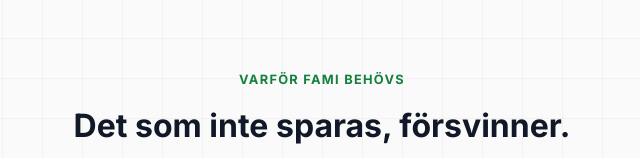
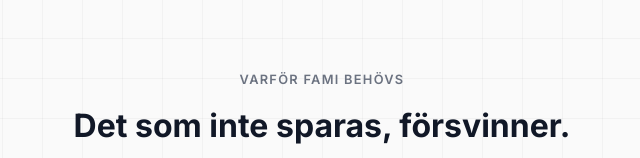
Before and after one commit to Zackie7x/122, a plain HTML site: page index.html in a window 1280 px wide. Shown: the part 642-800 px from the top of the page, 318-958 px from the left. Drawn offline with Linux system fonts and the light colour scheme.

Commit message:
ny version

```diff
--- a/index.html
+++ b/index.html
@@ -66,7 +66,7 @@
       text-decoration: none;
     }
 
-    /* LANGUAGE TOGGLE (FIXAD) */
+    /* LANGUAGE TOGGLE */
     .lang-toggle-container {
       display: flex;
       background: #e5e7eb;
@@ -166,12 +166,13 @@
       border-top: 1px solid transparent;
     }
 
+    /* UPPDATERAD KICKER (GRÅ ISTÄLLET FÖR GRÖN) */
     .kicker {
       font-size: 0.8rem;
       text-transform: uppercase;
       letter-spacing: 0.1em;
-      color: var(--primary);
-      font-weight: 700;
+      color: var(--text-muted); /* Ändrat från var(--primary) */
+      font-weight: 600;
       margin-bottom: 16px;
       display: block;
     }
@@ -253,7 +254,7 @@
       transform: scale(1.05);
     }
 
-    /* STEPS SECTION (HUR) */
+    /* STEPS SECTION */
     .steps-section {
       padding: 60px 0 100px;
       border-top: 1px solid var(--border);
@@ -346,7 +347,7 @@
     <header>
       <a href="#" class="logo">Fami.</a>
 
-      <!-- NY SPRÅKVÄXLARE -->
+      <!-- SPRÅKVÄXLARE -->
       <div class="lang-toggle-container">
         <button class="lang-btn active" id="btn-sv" onclick="changeLanguage('sv')">SV</button>
         <button class="lang-btn" id="btn-en" onclick="changeLanguage('en')">EN</button>
@@ -449,7 +450,7 @@
       </div>
     </section>
 
-    <!-- HOW IT WORKS (STEPS) - UPPDATERAD -->
+    <!-- HOW IT WORKS (STEPS) -->
     <section class="steps-section">
       <div style="text-align: center; max-width: 600px; margin: 0 auto;">
         <span class="kicker" data-i18n="howKicker">Hur det funkar</span>
@@ -468,7 +469,7 @@
           </p>
         </div>
 
-        <!-- Steg 2 (NYTT FOKUS: INNEHÅLL) -->
+        <!-- Steg 2 -->
         <div class="step-item">
           <h4><span class="step-num">02</span> <span data-i18n="step2Title">Väck historien till liv</span></h4>
           <p class="step-text" data-i18n="step2Text">
@@ -476,7 +477,7 @@
           </p>
         </div>
 
-        <!-- Steg 3 (NYTT FOKUS: GEMENSKAP) -->
+        <!-- Steg 3 -->
         <div class="step-item">
           <h4><span class="step-num">03</span> <span data-i18n="step3Title">Samla släkten</span></h4>
           <p class="step-text" data-i18n="step3Text">
@@ -532,7 +533,7 @@
         cardDiasporaTitle: "För diasporan",
         cardDiasporaText: "Oavsett om släkten bor i Stockholm, Chicago eller Beirut – Fami knyter ihop trådarna över gränserna.",
 
-        // HOW Section (UPPDATERAD)
+        // HOW Section
         howKicker: "Hur det funkar",
         howTitle: "Ett digitalt vardagsrum",
         howText: "En trygg, lugn plats där släkten kan bidra med minnen utan att det känns som ännu ett socialt medie-konto.",
@@ -575,7 +576,7 @@
         cardDiasporaTitle: "For the Diaspora",
         cardDiasporaText: "Whether your family lives in Stockholm, Chicago, or Beirut – Fami connects the threads across borders.",
 
-        // HOW Section (UPDATED)
+        // HOW Section
         howKicker: "How it works",
         howTitle: "A digital living room",
         howText: "A safe, calm place where relatives can contribute memories without it feeling like just another social media account.",
```
